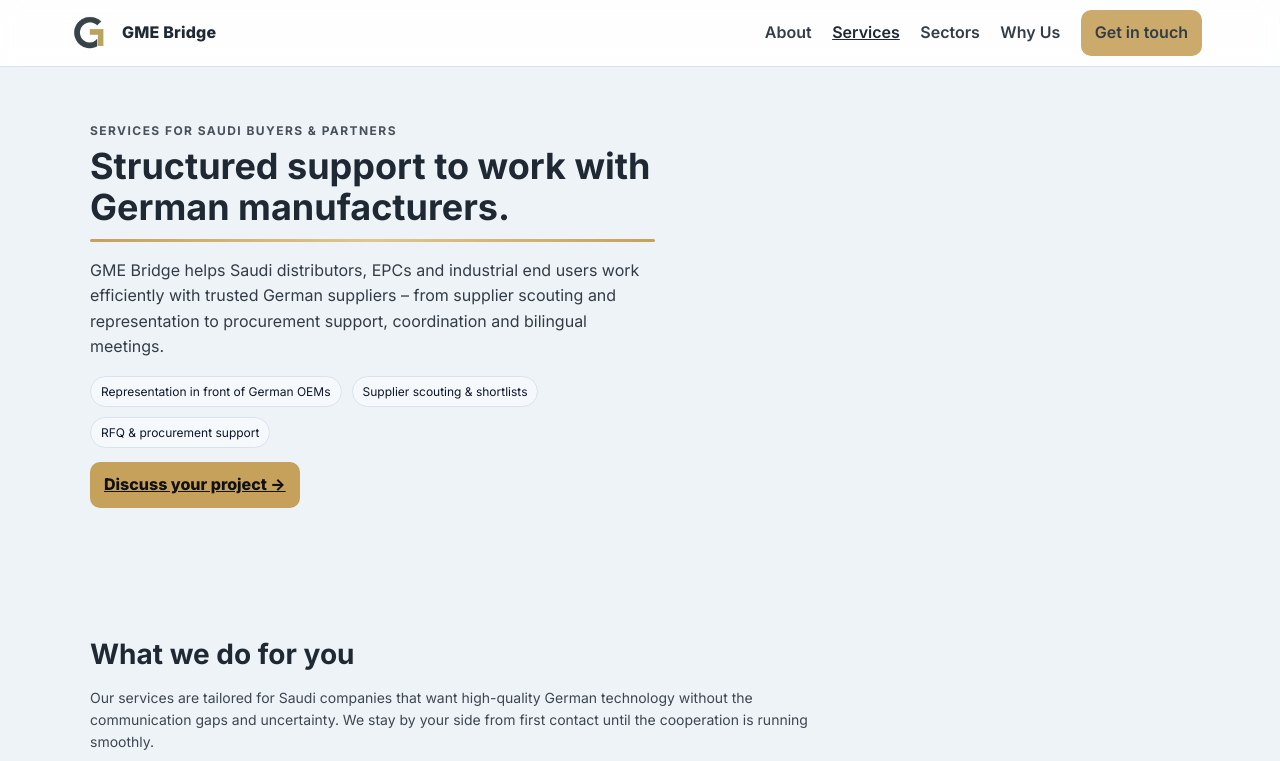
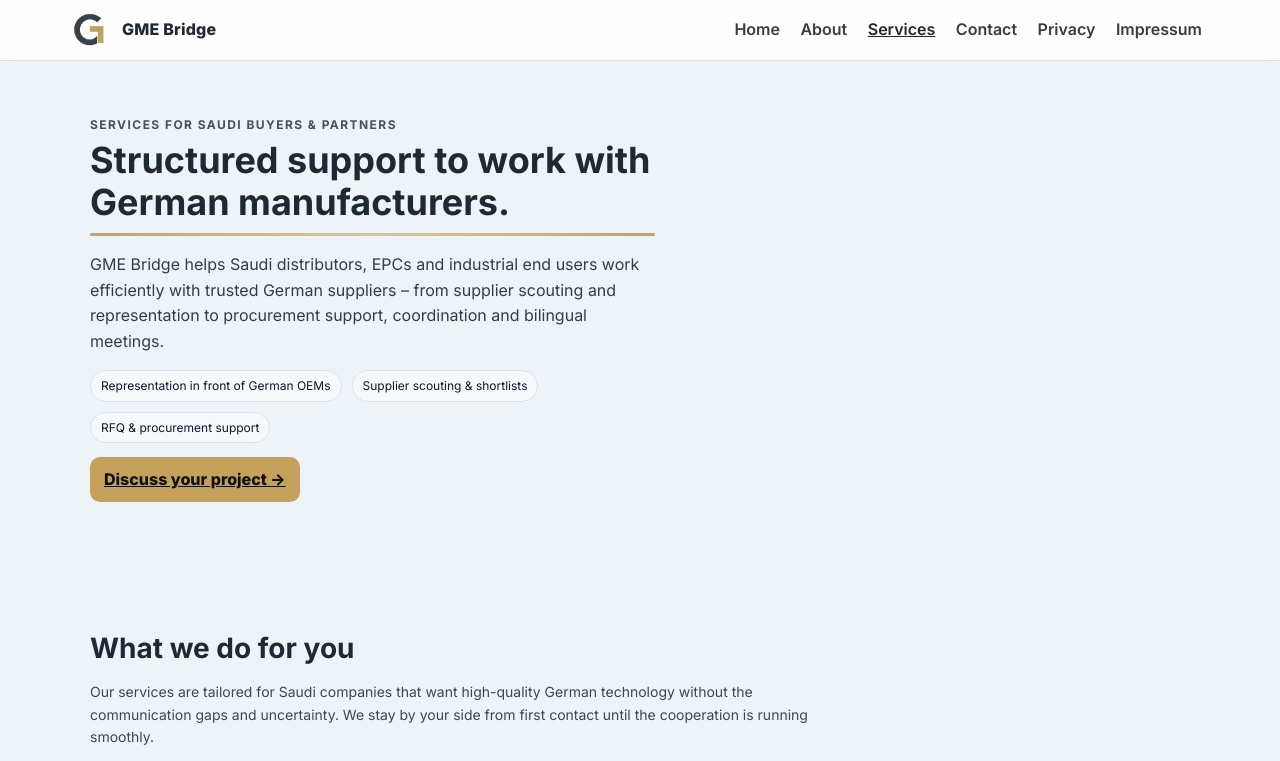
Before and after one commit to hogze007/gmebridge.github.io, a plain HTML site: page services.html in a window 1280 px wide. Shown: the top 761 px of the page. Drawn offline with Linux system fonts and the light colour scheme.

Commit message:
Update services.html

```diff
--- a/services.html
+++ b/services.html
@@ -274,14 +274,16 @@
       <div class="logo-title">GME Bridge</div>
     </div>
     <nav class="links">
-      <a href="index.html#about">About</a>
+      <a href="index.html">Home</a>
+      <a href="about.html">About</a>
       <a href="services.html" class="active">Services</a>
-      <a href="index.html#sectors">Sectors</a>
-      <a href="index.html#why">Why Us</a>
-      <a href="index.html#contact" class="cta">Get in touch</a>
+      <a href="contact.html">Contact</a>
+      <a href="privacy.html">Privacy</a>
+      <a href="impressum.html">Impressum</a>
     </nav>
   </div>
 </header>
+
 
 <main>
   <!-- HERO -->
```
